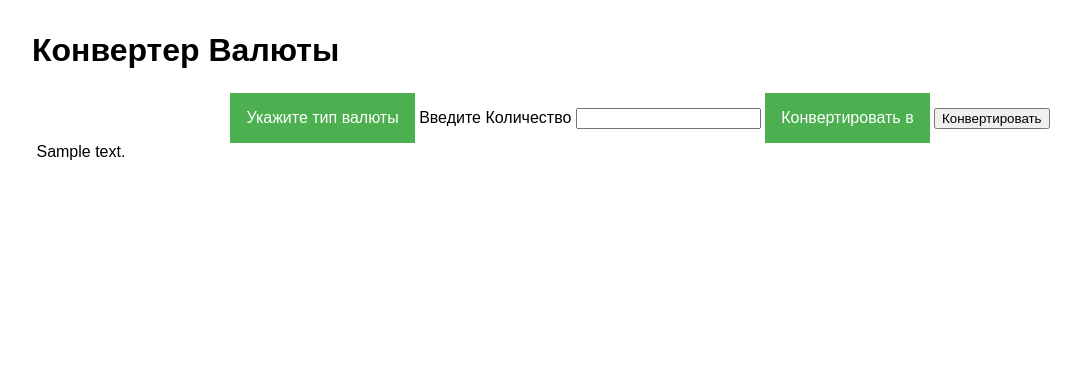
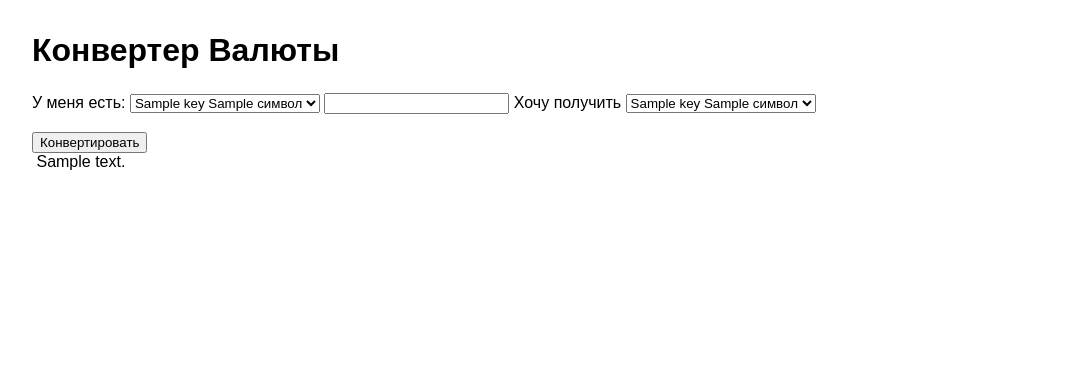
Before and after one commit to gb-converter/web-site, a Django app: template website/converter_frontend/templates/converter.html in a window 1280 px wide. Shown: the part 48-420 px from the top of the page, without its empty margins (0-1081 px from the left). Run offline with Django 3.2, Linux system fonts and the light colour scheme; the template is opened without the code that fills it: most values are stand-ins (such as "Sample title", 1, 10 or a date in 2020).

Commit message:
Closes #15 Use currencies Country codes instead of currencies in converter template, after updating converter view.

```diff
--- a/website/converter_frontend/templates/converter.html
+++ b/website/converter_frontend/templates/converter.html
@@ -42,43 +42,33 @@
                 </ul>
             </nav>
         </header>
+
         <div class="page__content">
             <h1 class="page__title">
                 Конвертер Валюты
             </h1>
-            <center>
-                <form>
 
-                    <div class="dropdown">
-                        <button class="pick_currency">
-                            Укажите тип валюты
-                        </button>
+            <form action="/convert/" target="_self">
+                <label for="from_currency">У меня есть:</label>
+                <select name="from_currency" id="from_currency">
+                    {% for key, value in currency_info.items %}
+                    <option value="{{ key }}">{{ key }} {{ value.Символ }}</option>
+                    {% endfor %}
+                </select>
 
-                        <div class="dropdown-content">
-                            <a href="#"><img src="/static/img/afghanistan-flag-xs.png" width="20" height="15"> India</a>
-                            <a href="#"><img src="" width="20" height="15"> USA</a>
-                            <a href="#"><img src="" width="20" height="15"> England</a>
-                            <a href="#"><img src="" width="20" height="15"> Brazil</a>
-                            <a href="#"><img src="" width="20" height="15"> Евро</a>
-                        </div>
-                    </div>
-                    <label for="In_Currency">Введите Количество</label>
-                    <input id="In_Currency" type="number" step="0.01">
-                    <div class="dropdown">
-                        <button class="pick_currency">
-                            Конвертировать в
-                        </button>
+                <input type="number" step="0.01" id="amount_of_currency_from" name="amount_of_currency_from" />
 
-                        <div class="dropdown-content">
-                            <a href="#"><img src="/static/img/afghanistan-flag-xs.png" width="20" height="15"> India</a>
-                            <a href="#"><img src="" width="20" height="15"> USA</a>
-                            <a href="#"><img src="" width="20" height="15"> England</a>
-                            <a href="#"><img src="" width="20" height="15"> Brazil</a>
-                            <a href="#"><img src="" width="20" height="15"> Евро</a>
-                        </div>
-                    </div>
-                    <input type="submit" value="Конвертировать">
-                </form>
+                <label for="to_currency">Хочу получить</label>
+                <select name="to_currency" id="to_currency">
+                    {% for key, value in currency_info.items %}
+                    <option value="{{ key }}">{{ key }} {{ value.Символ }}</option>
+                    {% endfor %}
+                </select>
+
+              <br><br>
+              <input type="submit" value="Конвертировать">
+            </form>
+
             </center>
             <div class="page__preview">
                 <img src="" alt="" class="branding__background">
```
